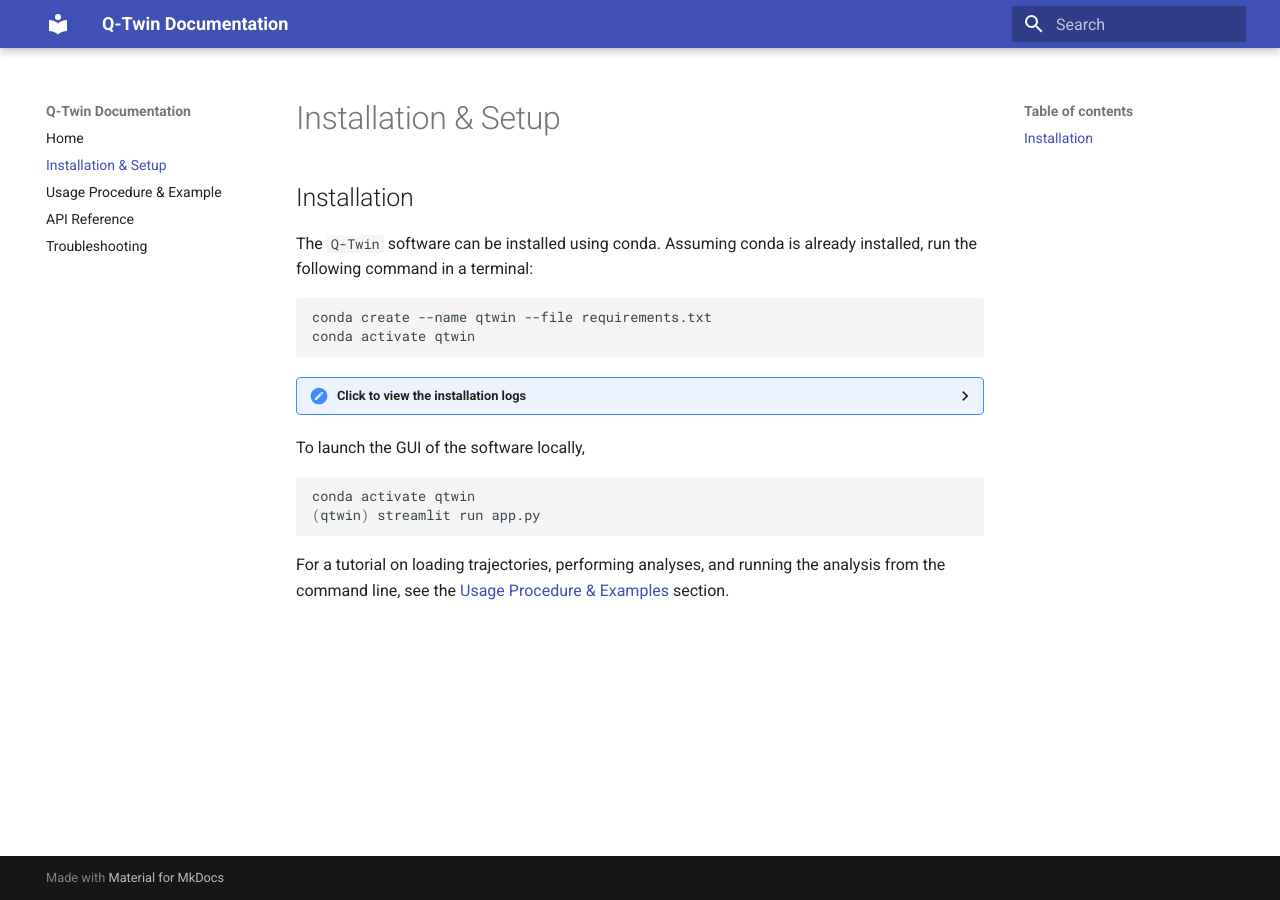
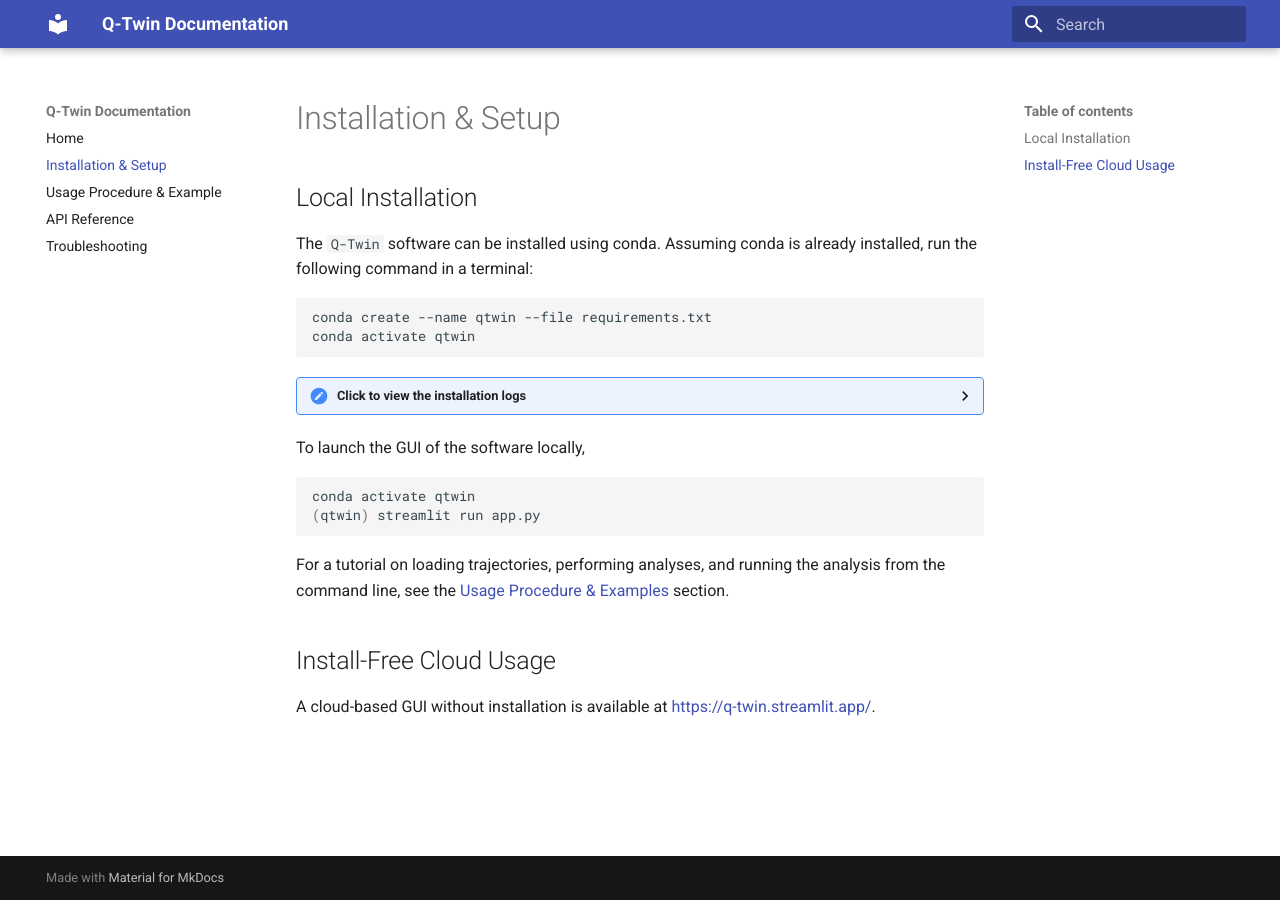
Before and after one commit to nanogchen/Q-Twin, an MkDocs documentation site: the page built from docs/installation.md, in a window 1280 px wide. Built offline with MkDocs 1.6.1 and Material for MkDocs 9.7.7, drawn with Linux system fonts in a browser that asks for light colours.

Commit message:
Update installation instructions and add cloud usage info
Added instructions for cloud-based usage without installation.

````diff
--- a/docs/installation.md
+++ b/docs/installation.md
@@ -1,4 +1,4 @@
-## Installation
+## Local Installation
 
 The `Q-Twin` software can be installed using conda. Assuming conda is already installed, run the following command in a terminal:
 ```bash
@@ -530,3 +530,6 @@
 ```
 
 For a tutorial on loading trajectories, performing analyses, and running the analysis from the command line, see the [Usage Procedure & Examples](../workflow) section.
+
+## Install-Free Cloud Usage
+A cloud-based GUI without installation is available at [https://q-twin.streamlit.app/](https://q-twin.streamlit.app/).
````
